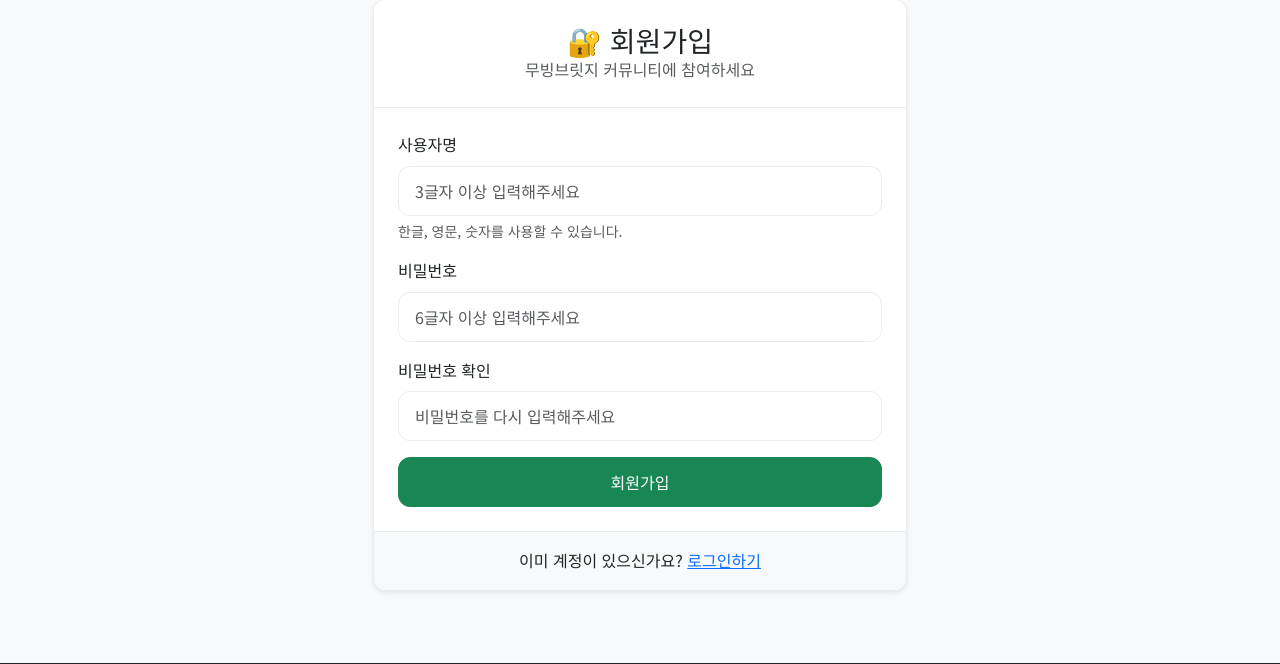
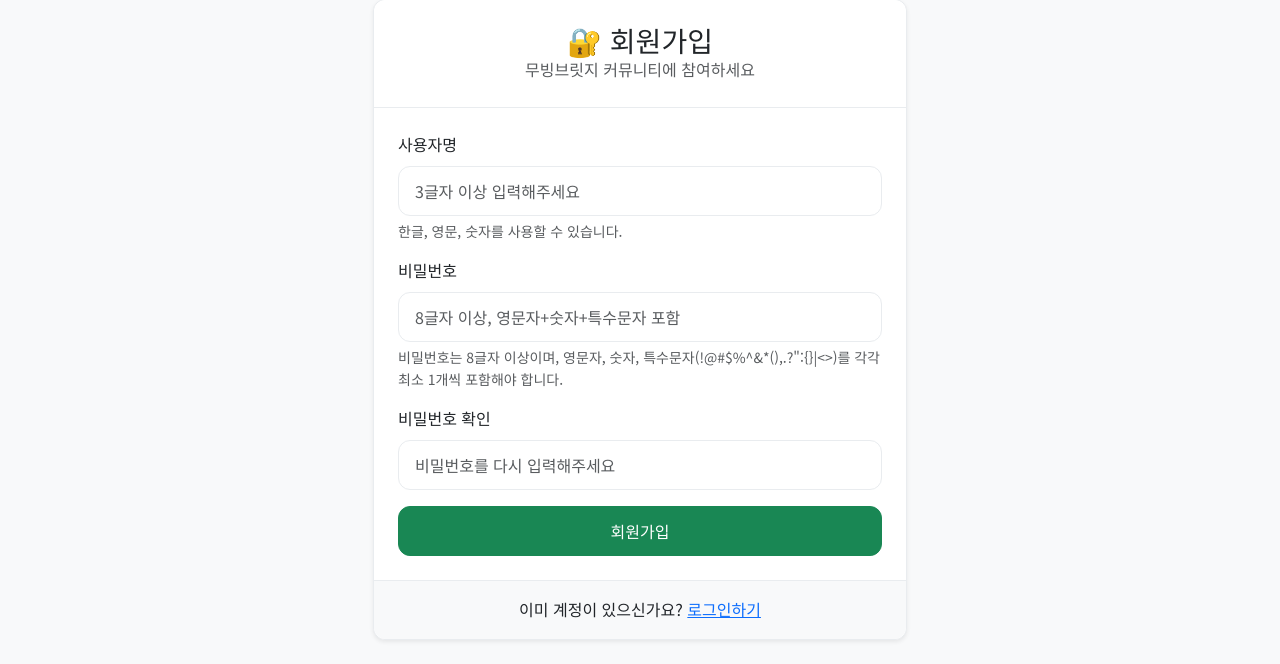
Before and after one commit to chunja07/MovingBridge, a Flask app: page /register in a window 1280 px wide. Shown: the part 159-823 px from the top of the page. Run offline with Flask 3, Linux system fonts and the light colour scheme.

Commit message:
Improve account security with stronger password requirements
Implement password strength validation requiring a minimum length of 8 characters, one letter, one number, and one special character.

Replit-Commit-Author: Agent
Replit-Commit-Session-Id: 8dc711fc-0993-4390-8cb7-8ea67530e4a1
Replit-Commit-Screenshot-Url: https://storage.googleapis.com/screenshot-production-us-central1/f03fd319-b2ac-458b-ba6e-ce1261aad4c0/73843663-5427-4039-815a-4e41bebbec97.jpg

```diff
--- a/app.py
+++ b/app.py
@@ -1,6 +1,7 @@
 import os
 import logging
 import sqlite3
+import re
 from datetime import datetime
 from flask import Flask, render_template, request, redirect, url_for, flash, session
 from werkzeug.security import generate_password_hash, check_password_hash
@@ -260,8 +261,23 @@ def register():
             flash('사용자명은 3글자 이상이어야 합니다.', 'error')
             return render_template('register.html')
 
-        if len(password) < 6:
-            flash('비밀번호는 6글자 이상이어야 합니다.', 'error')
+        if len(password) < 8:
+            flash('비밀번호는 8글자 이상이어야 합니다.', 'error')
+            return render_template('register.html')
+
+        # Check for special character
+        if not re.search(r'[!@#$%^&*(),.?":{}|<>]', password):
+            flash('비밀번호에는 최소 1개의 특수문자(!@#$%^&*(),.?":{}|<>)가 포함되어야 합니다.', 'error')
+            return render_template('register.html')
+
+        # Check for at least one number
+        if not re.search(r'\d', password):
+            flash('비밀번호에는 최소 1개의 숫자가 포함되어야 합니다.', 'error')
+            return render_template('register.html')
+
+        # Check for at least one letter
+        if not re.search(r'[a-zA-Z]', password):
+            flash('비밀번호에는 최소 1개의 영문자가 포함되어야 합니다.', 'error')
             return render_template('register.html')
 
         if password != confirm_password:
--- a/templates/register.html
+++ b/templates/register.html
@@ -22,7 +22,10 @@
                         <div class="mb-3">
                             <label for="password" class="form-label">비밀번호</label>
                             <input type="password" class="form-control" id="password" name="password"
-                                   required minlength="6" placeholder="6글자 이상 입력해주세요">
+                                   required minlength="8" placeholder="8글자 이상, 영문자+숫자+특수문자 포함">
+                            <div class="form-text">
+                                비밀번호는 8글자 이상이며, 영문자, 숫자, 특수문자(!@#$%^&*(),.?":{}|<>)를 각각 최소 1개씩 포함해야 합니다.
+                            </div>
                         </div>
                         <div class="mb-3">
                             <label for="confirm_password" class="form-label">비밀번호 확인</label>
@@ -43,6 +46,28 @@
 </div>
 
 <script>
+// Password validation
+function validatePassword(password) {
+    const minLength = password.length >= 8;
+    const hasLetter = /[a-zA-Z]/.test(password);
+    const hasNumber = /\d/.test(password);
+    const hasSpecial = /[!@#$%^&*(),.?":{}|<>]/.test(password);
+
+    return minLength && hasLetter && hasNumber && hasSpecial;
+}
+
+// Real-time password validation
+document.getElementById('password').addEventListener('input', function() {
+    const password = this.value;
+    const isValid = validatePassword(password);
+
+    if (password.length > 0 && !isValid) {
+        this.setCustomValidity('비밀번호는 8글자 이상이며, 영문자, 숫자, 특수문자를 각각 포함해야 합니다.');
+    } else {
+        this.setCustomValidity('');
+    }
+});
+
 // Password confirmation validation
 document.getElementById('confirm_password').addEventListener('input', function() {
     var password = document.getElementById('password').value;
```
